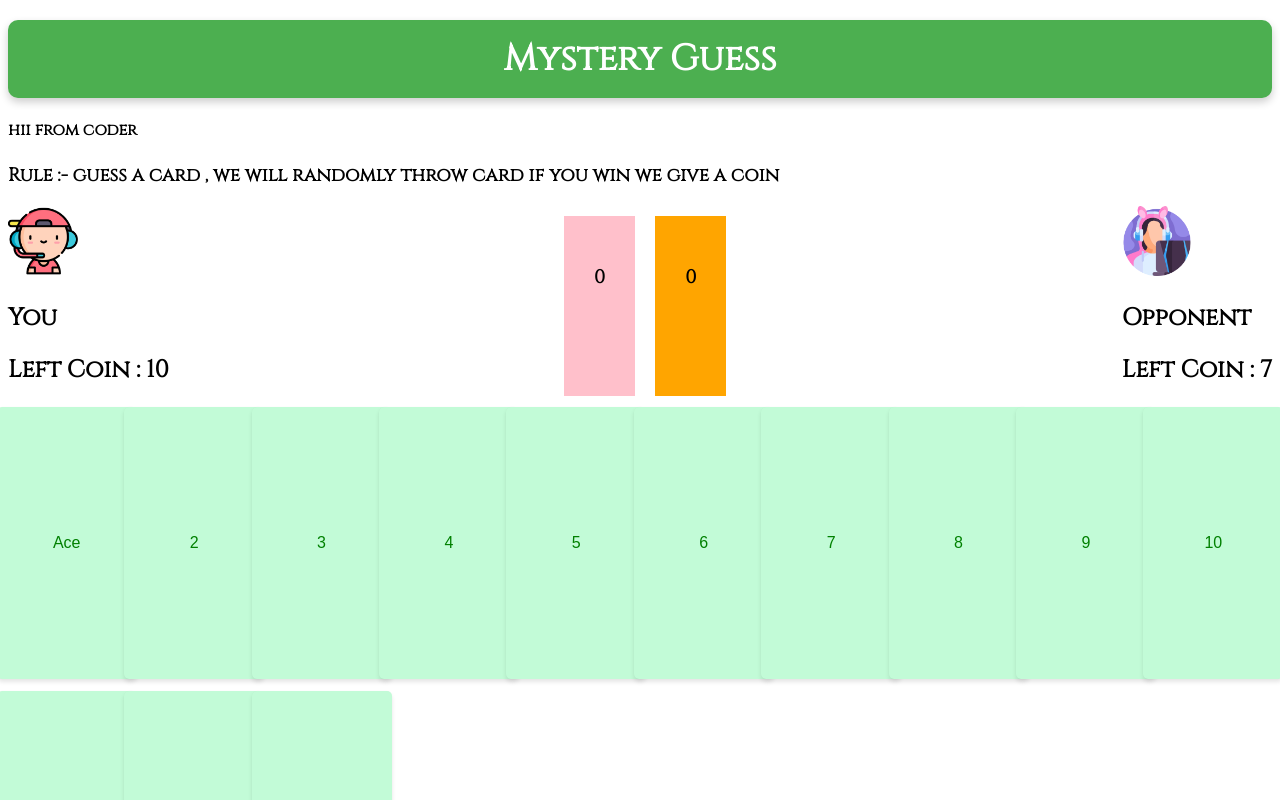
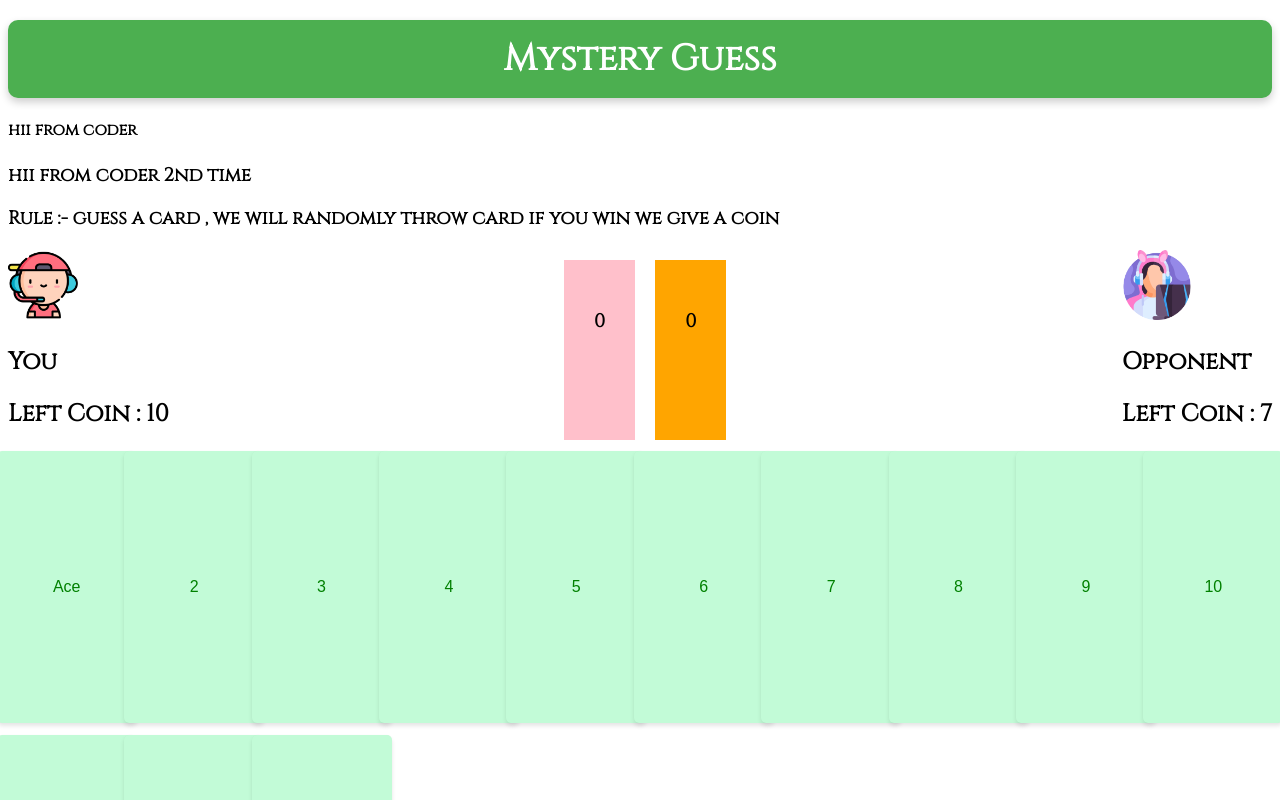
Before and after one commit to krrishcoder/Mystery-Guess-Game, a React (Vite) app: page / in a window 1280 px wide. Shown: the top 800 px of the page. Built offline with nearby package versions, Linux system fonts and the light colour scheme.

Commit message:
my commit bro 2nd time

```diff
--- a/src/App.jsx
+++ b/src/App.jsx
@@ -158,6 +158,7 @@ useEffect(() => {
 
       <h2 className='title-make-a-guess'>Mystery Guess</h2>
       <h4>hii from coder</h4>
+      <h3>hii from coder 2nd time</h3>
           <h3>Rule :-  guess a card , we will randomly throw card if you win we give a coin </h3>
 
           <h3 style={{color:'red'}}>{greet}</h3>
```
